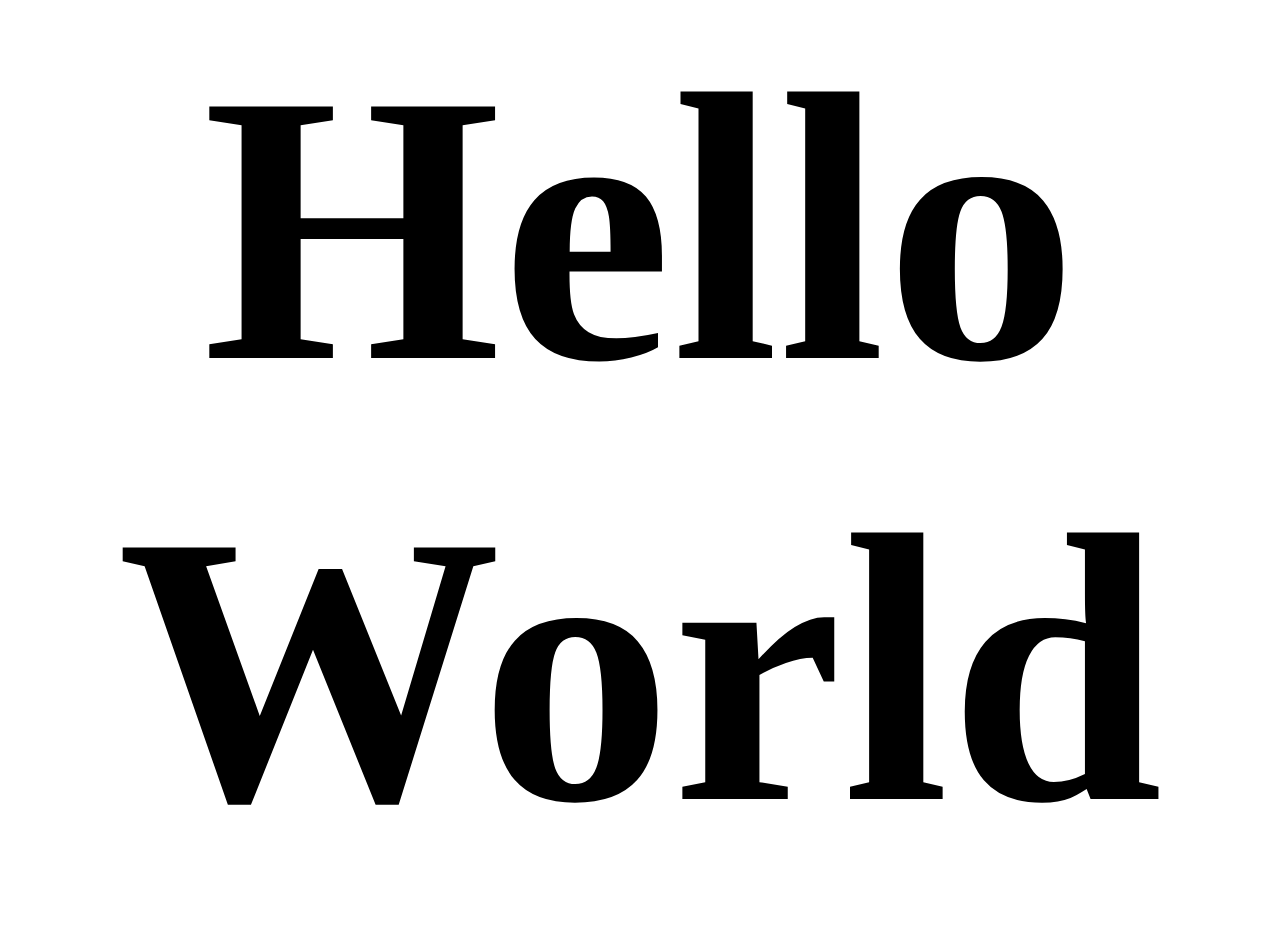
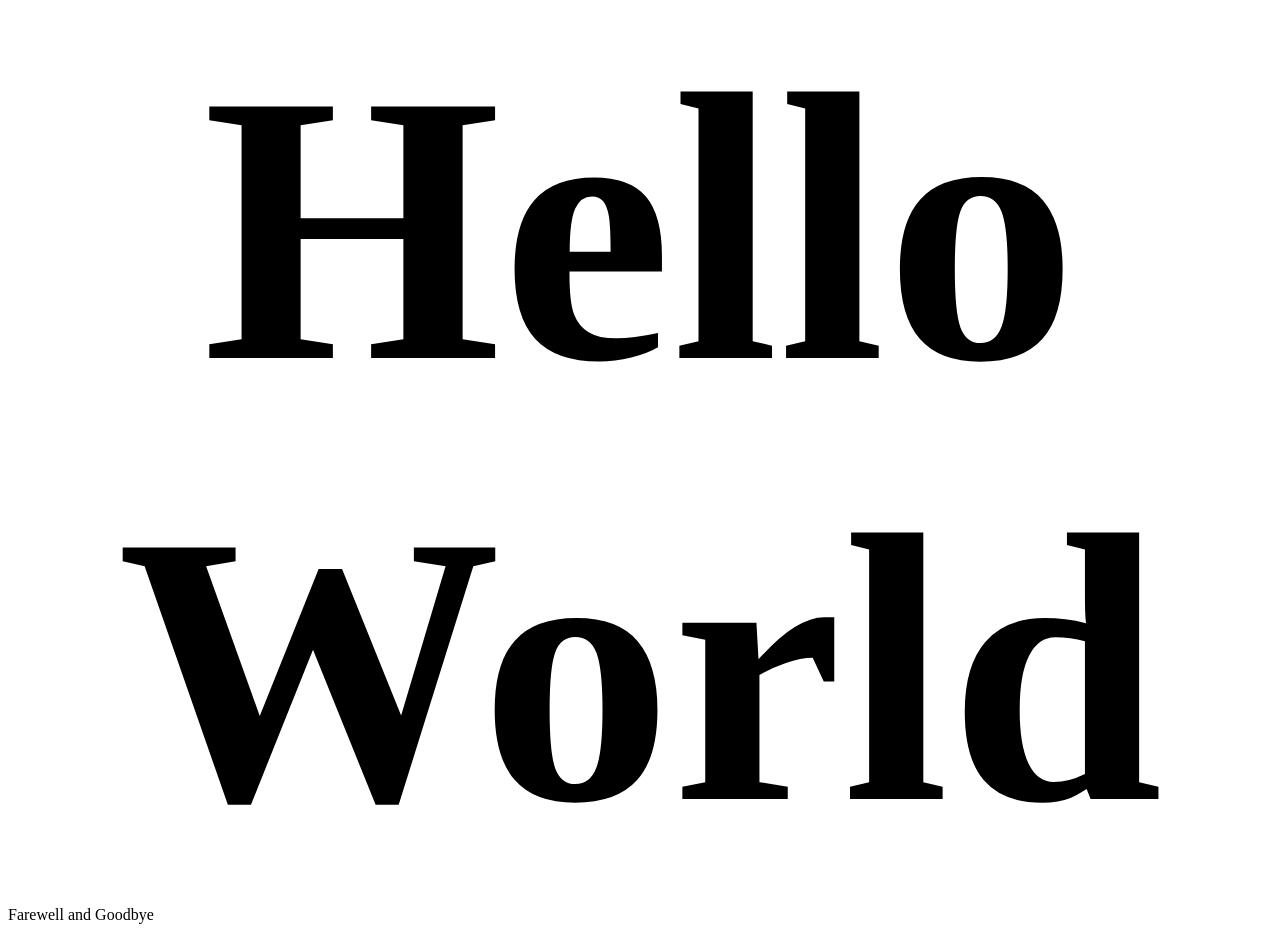
Before and after one commit to BytingBucs2-0/AIHLE_Hello_World, a plain HTML site: page index.html in a window 1280 px wide. Before the commit the page ends 898 px from the top, so only its background shows below. Drawn offline with Linux system fonts and the light colour scheme.

Commit message:
Add Farewell line

```diff
--- a/index.html
+++ b/index.html
@@ -16,6 +16,8 @@
 
 		<h1>Hello World</h1>
 
+		<p>Farewell and Goodbye</p>
+
 	</body>
 
 </html>
```
